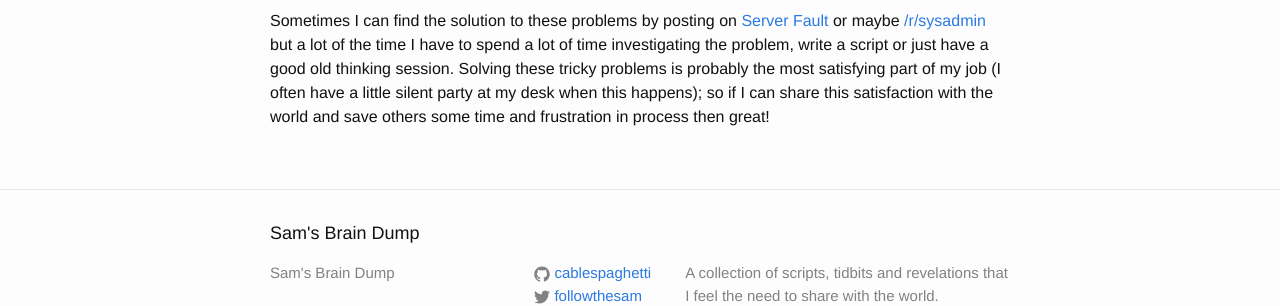
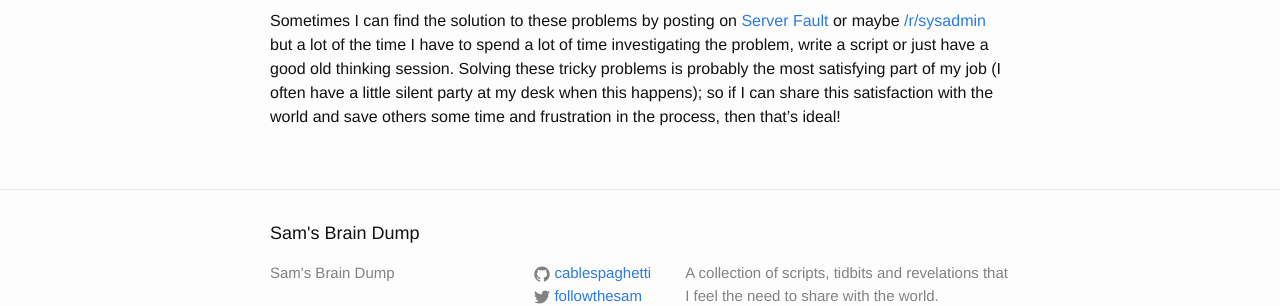
Before and after one commit to cablespaghetti/cablespaghetti.github.io, a Jekyll site: the page built from _posts/2015-02-22-it-seems-i-started-a-blog.markdown, in a window 1280 px wide. Shown: the part 326-632 px from the top of the page. Built offline with Jekyll 4.4.1, drawn with Linux system fonts in a browser that asks for light colours.

Commit message:
Typo fix

```diff
--- a/_posts/2015-02-22-it-seems-i-started-a-blog.markdown
+++ b/_posts/2015-02-22-it-seems-i-started-a-blog.markdown
@@ -6,7 +6,7 @@ categories: jekyll life
 ---
 I've had websites of my own in the past and they always start off great but then get left and eventually taken offline out of embarrassment. I suppose this is due to lack of time, inspiration, or just plain laziness. However since I started a new job as Systems Administrator at [Snowflake Software][snowflake] back in April, there have been quite a few occasions where I've not been able to find a solution to a problem with my standard Internet search (shocking I know!).
 
-Sometimes I can find the solution to these problems by posting on [Server Fault][serverfault] or maybe [/r/sysadmin] but a lot of the time I have to spend a lot of time investigating the problem, write a script or just have a good old thinking session. Solving these tricky problems is probably the most satisfying part of my job (I often have a little silent party at my desk when this happens); so if I can share this satisfaction with the world and save others some time and frustration in process then great!
+Sometimes I can find the solution to these problems by posting on [Server Fault][serverfault] or maybe [/r/sysadmin] but a lot of the time I have to spend a lot of time investigating the problem, write a script or just have a good old thinking session. Solving these tricky problems is probably the most satisfying part of my job (I often have a little silent party at my desk when this happens); so if I can share this satisfaction with the world and save others some time and frustration in the process, then that's ideal!
 
 [snowflake]: http://www.snowflakesoftware.com
 [serverfault]: http://serverfault.com
```
